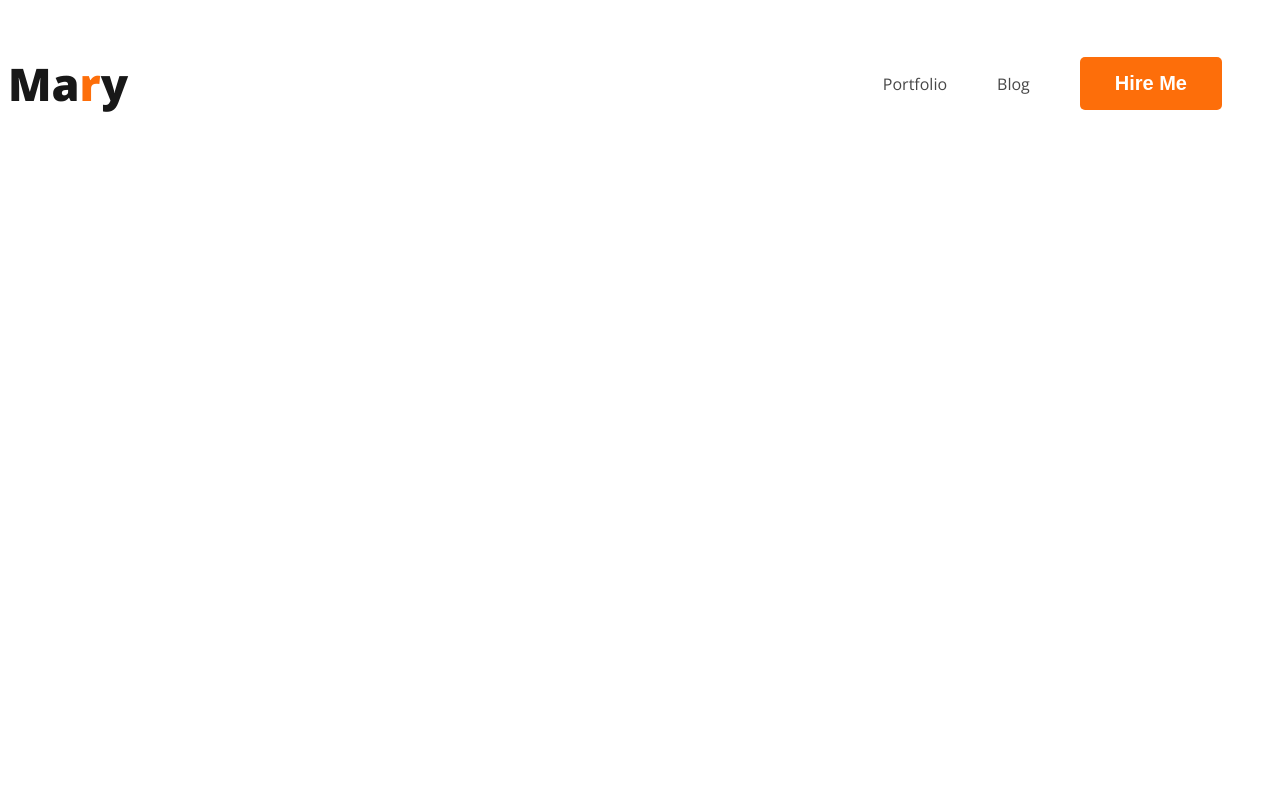
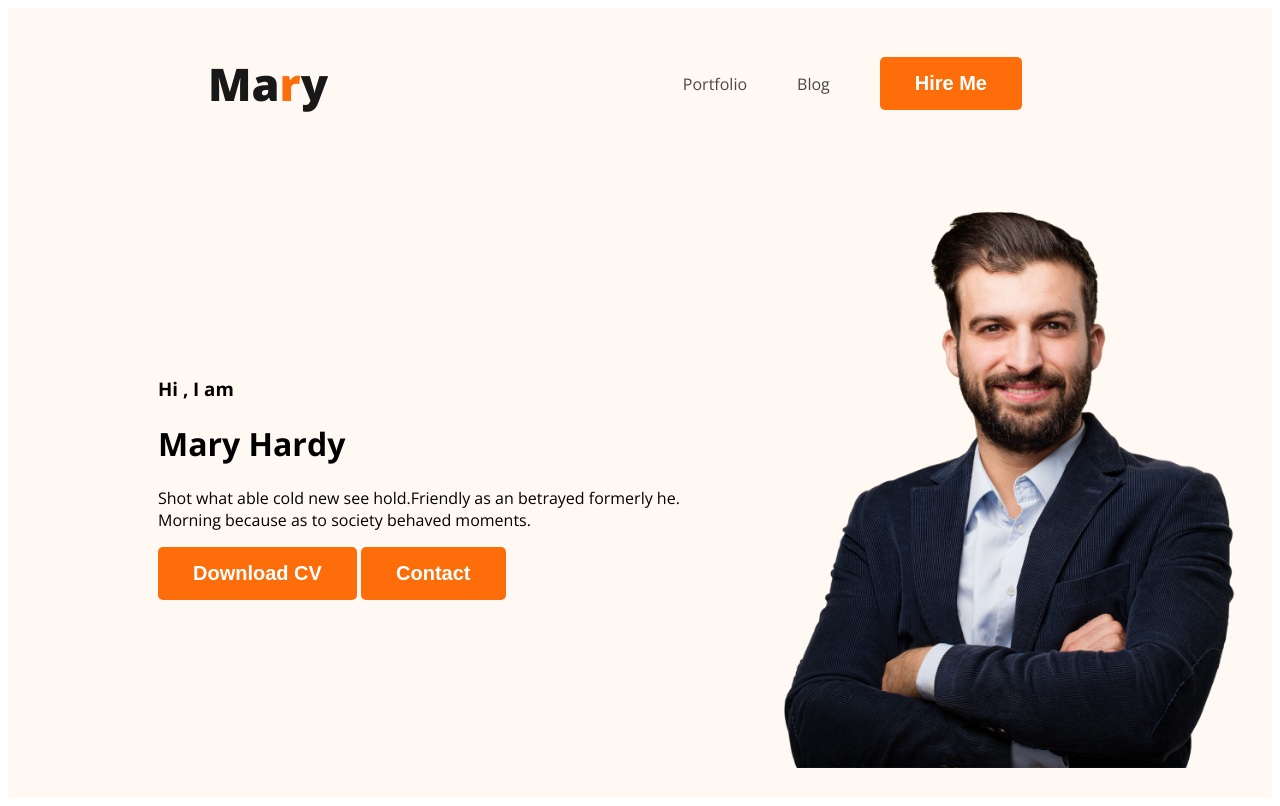
Before and after one commit to HoqueShaon/webdeveloper-portfolio, a plain HTML site: page index.html in a window 1280 px wide. Drawn offline with nearby package versions, Linux system fonts and the light colour scheme.

Commit message:
banner made

```diff
--- a/index.html
+++ b/index.html
@@ -10,7 +10,7 @@
     <link rel="stylesheet" href="styles/portfolio.css">
 </head>
 <body>
-    <header>
+    <header class="header">
         <nav>
             <h3 class="nav-title">Ma<span class="text-primary">r</span>y</h3>
             <ul>
@@ -19,6 +19,18 @@
                 <li><button class="btn-primary">Hire Me</button></li>
             </ul>
         </nav>
+        <div class="banner">
+            <div class="banner-content">
+            <h3 class="banner-greeting">Hi , I am</h3>
+            <h1 class="banner-title">Mary Hardy</h1>
+            <p>Shot what able cold new see hold.Friendly as an betrayed formerly he.
+            Morning because as to society behaved moments.</p>
+            <button class="btn-primary">Download CV</button>
+            <button class="btn-primary">Contact</button>
+            </div>
+            <img class="profile-pic" src="images/hardy.png" alt="">
+        </div>
+
     </header>
     <main>
 
--- a/styles/portfolio.css
+++ b/styles/portfolio.css
@@ -21,8 +21,9 @@ body {
 /* nav related styles */
 nav {
     display: flex;
+    justify-content: space-between;
     align-items: center;
-    justify-content: space-between;
+    margin: 0 200px;
 }
 
 .nav-title {
@@ -47,3 +48,15 @@ nav a {
     text-decoration: none;
     color: #474747;
 }
+/* header related stye */
+header{
+    background-color: #FFF8F3;
+}
+.banner{
+    padding: 30px 30px 30px 150px;
+    display: flex;
+    align-items: center;
+}
+.banner .profile-pic{
+    width: 500px;
+}
```
